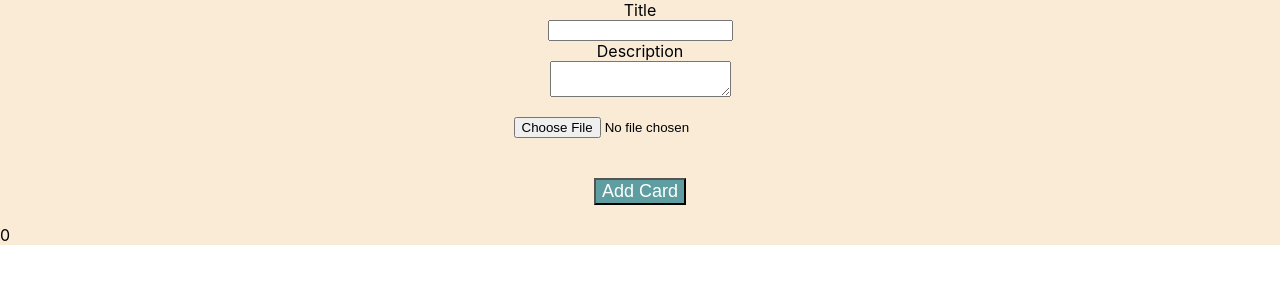
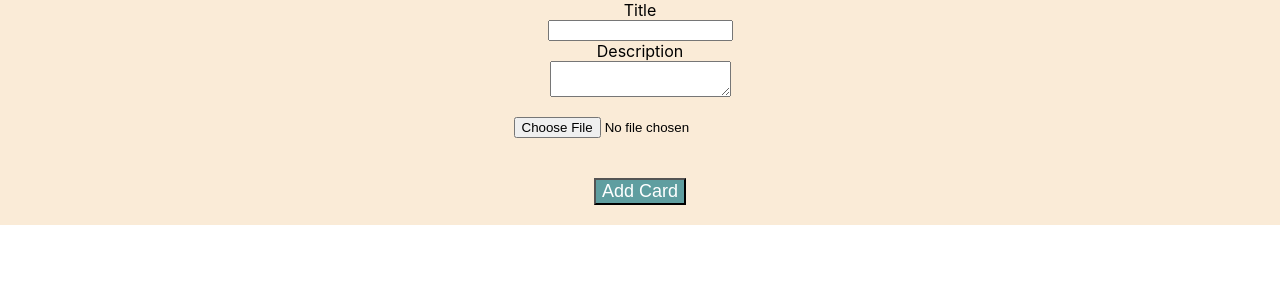
Before and after one commit to DrAIex/Redux-toolkit, a React (Create React App) app: page / in a window 1280 px wide. Shown: the top 300 px of the page. Built offline with nearby package versions, Linux system fonts and the light colour scheme.

Commit message:
localStorage

```diff
--- a/src/App.js
+++ b/src/App.js
@@ -2,20 +2,24 @@ import React, { useState } from 'react';
 import { useDispatch, useSelector } from 'react-redux';
 import { addCard, rmCard, changeCard } from './features/cards/cardsSlice';
 import Card from './components/Card';
+import { useLocalStorage } from './hooks/useLocalStorage';
 
 function App() {
  const dispatch = useDispatch();
- const cards = useSelector((state) => state.cards);
+//  const cards = useSelector((state) => state.cards);
+ const [cards, setCards] = useLocalStorage('cards', []);
 
  const handleSubmit = (event) => {
     event.preventDefault();
-    dispatch(
-      addCard({
-        title: event.target.title.value,
-        description: event.target.description.value,
-        imageUrl: URL.createObjectURL(event.target.image.files[0])
-      })
-    );
+    const newCard = {
+      title: event.target.title.value,
+      description: event.target.description.value,
+      imageUrl: URL.createObjectURL(event.target.image.files[0])
+    }
+
+    dispatch(addCard(newCard));
+    setCards([...cards, newCard]);
+
     event.target.reset();
   };
 
@@ -58,7 +62,7 @@ function App() {
           margin: 20
         }}>Add Card</button>
       </form>
-      {cards?.length && cards.map((card, index) => (
+      {!!cards?.length && cards.map((card, index) => (
         <div
         style={{
           display: 'flex',
--- a/src/features/cards/cardsSlice.js
+++ b/src/features/cards/cardsSlice.js
@@ -5,13 +5,13 @@ export const cardsSlice = createSlice({
   initialState: [],
   reducers: {
     addCard: (state, action) => {
-      state.push({
+      return [...state, {
         id: Date.now(),
         title: action.payload.title,
         description: action.payload.description,
         imageUrl: action.payload.imageUrl,
         timestamp: new Date().toString(),
-      });
+     }];
     },
     rmCard: (state, action) => {
       return state.filter((card) => card.id !== action.payload.id)
--- /dev/null
+++ b/src/hooks/useLocalStorage.js
@@ -0,0 +1,25 @@
+import { useState, useEffect } from "react";
+
+export const useLocalStorage = (key, initialValue) => {
+ const [storedValue, setStoredValue] = useState(() => {
+    try {
+      const item = window.localStorage.getItem(key);
+      return item ? JSON.parse(item) : initialValue;
+    } catch (error) {
+      console.log(error);
+      return initialValue;
+    }
+ });
+
+ const setValue = (value) => {
+    try {
+      window.localStorage.setItem(key, JSON.stringify(value));
+      setStoredValue(value);
+    } catch (error) {
+      console.log(error);
+    }
+ };
+ console.log('storedValue', storedValue)
+
+ return [storedValue, setValue];
+};
```
